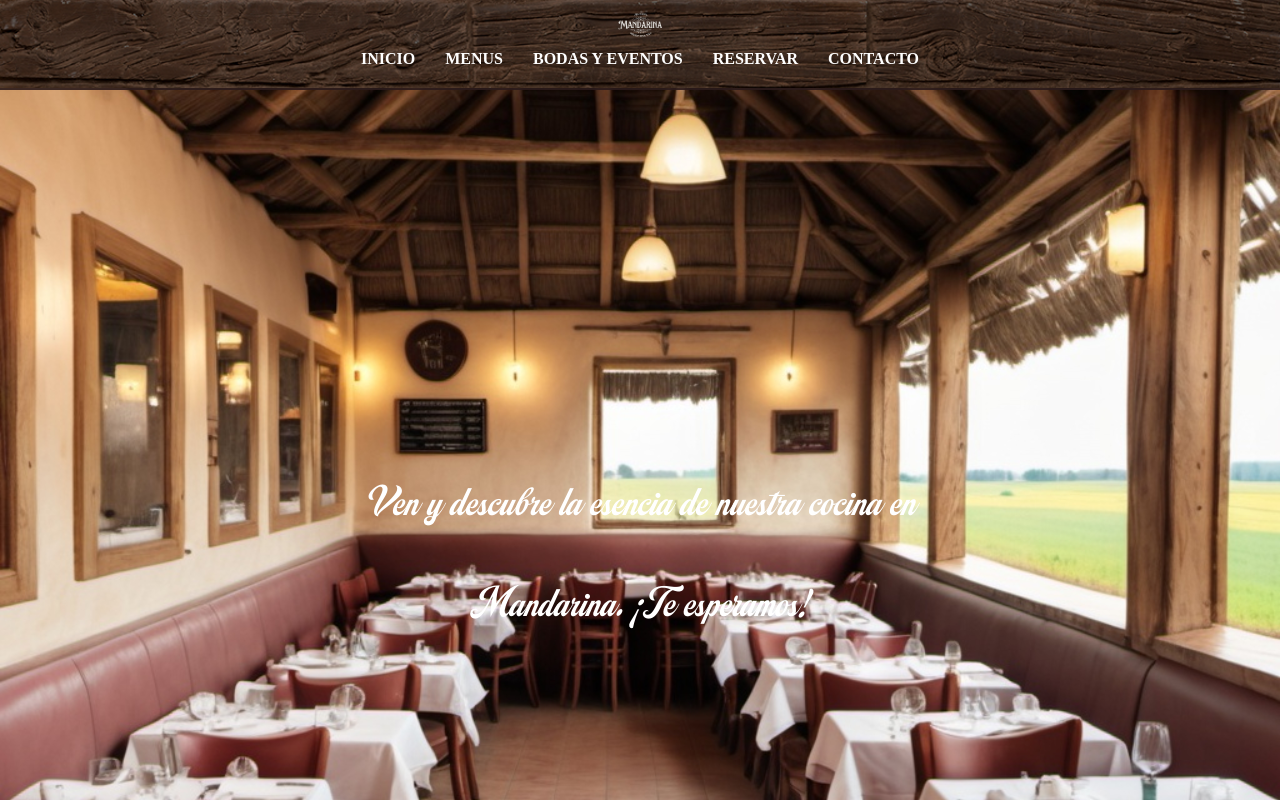
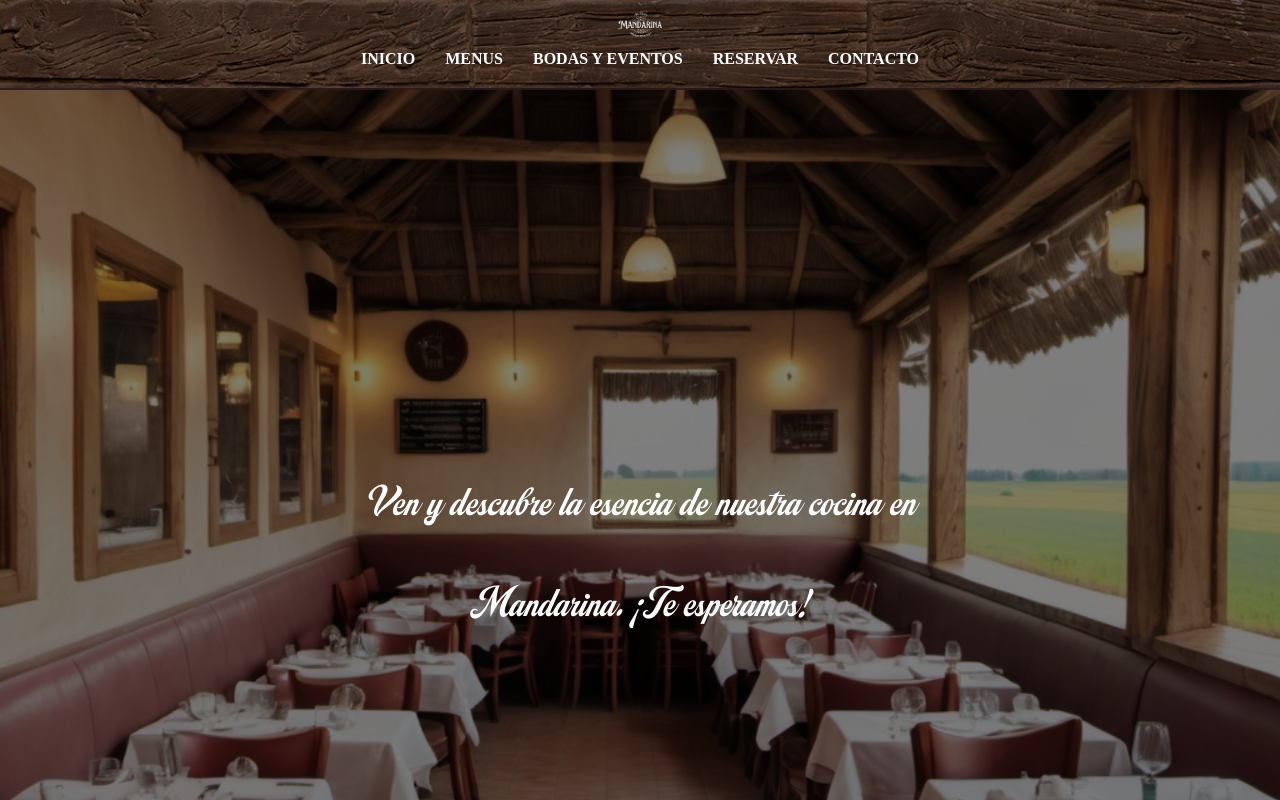
Before and after one commit to itrevixx/WebRestaurante, a React (Vite) app: page / in a window 1280 px wide. Shown: the top 800 px of the page. Built offline with nearby package versions, Linux system fonts and the light colour scheme.

Commit message:
fondo home oscurecido

```diff
--- a/src/pages/Home/Home.css
+++ b/src/pages/Home/Home.css
@@ -14,7 +14,7 @@ body {
     background-size: cover;
     background-repeat: no-repeat;
     background-position: center;
-    background-color: rgba(0, 0, 0, 0.);
+    background-color: rgba(0, 0, 0, 0.5);
     background-blend-mode: darken;
     text-align: center;
 }
```
